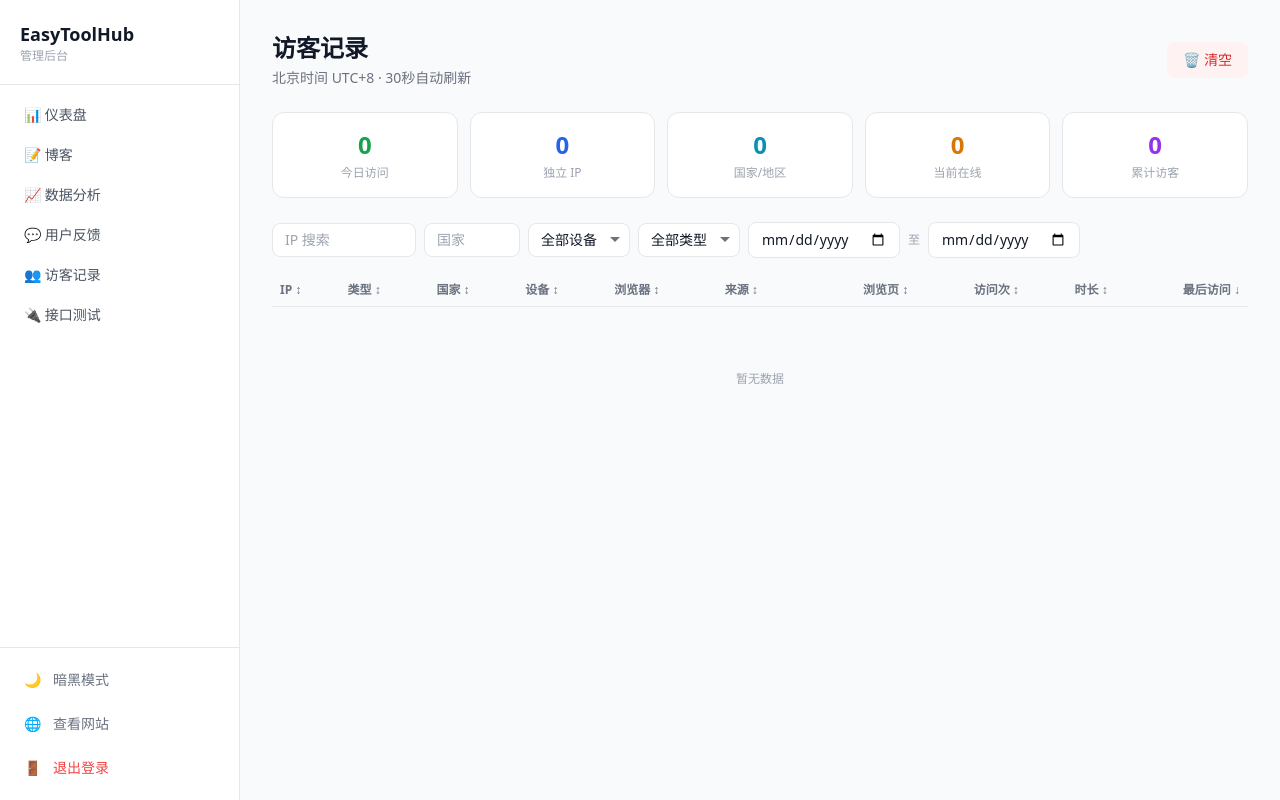
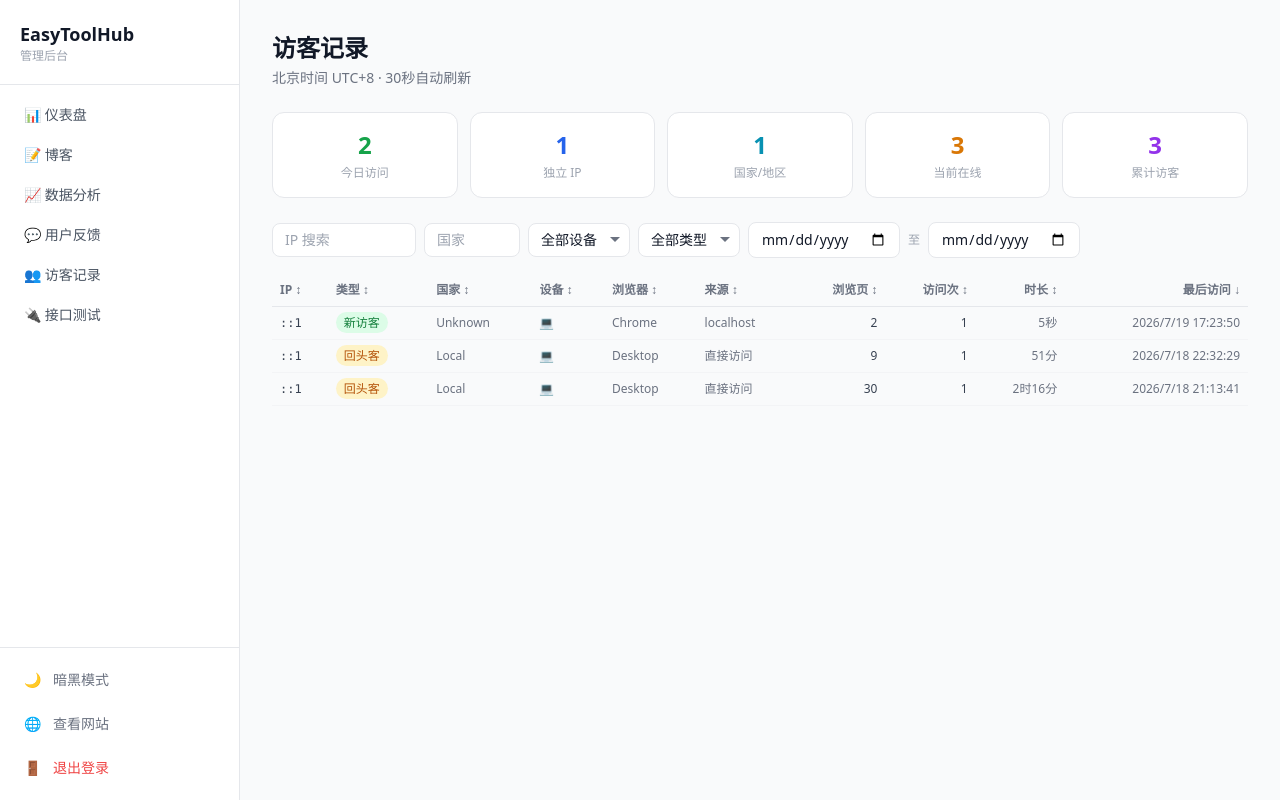
Before and after one commit to CastleDude/easytoolhub, a Next.js app: page /admin/visitors in a window 1280 px wide. Built offline with nearby package versions, Linux system fonts and the light colour scheme.

Commit message:
feat: migrate old visitor data + remove delete button

```diff
--- a/src/app/admin/visitors/page.tsx
+++ b/src/app/admin/visitors/page.tsx
@@ -136,15 +136,6 @@ export default function VisitorsPage() {
             北京时间 UTC+8 · 30秒自动刷新
           </p>
         </div>
-        <button
-          onClick={() => {
-            if (!confirm("确定清空？")) return;
-            fetch("/api/admin/visitors?action=clear").then(() => { setData([]); setTotal(0); });
-          }}
-          className="px-4 py-2 text-sm bg-red-50 dark:bg-red-950 text-red-600 rounded-lg hover:bg-red-100"
-        >
-          🗑 清空
-        </button>
       </div>
 
       {/* Stats cards */}
--- /dev/null
+++ b/src/data/visitor-logs.json
@@ -0,0 +1,53 @@
+[
+  {
+    "id": 1,
+    "ip": "::1",
+    "country": "Unknown",
+    "page": "/",
+    "referrer": "http://localhost:3000/en",
+    "referrerSource": "localhost",
+    "userAgent": "Mozilla/5.0 (Windows NT 10.0; Win64; x64) AppleWebKit/537.36 (KHTML, like Gecko) Chrome/150.0.0.0 Safari/537.36",
+    "browser": "Chrome",
+    "device": "Desktop",
+    "visitType": "new",
+    "firstVisit": "2026-07-19T17:23:44.685+08:00",
+    "lastVisit": "2026-07-19T17:23:50.148+08:00",
+    "pageCount": 2,
+    "visitCount": 1,
+    "duration": 5
+  },
+  {
+    "id": 2,
+    "ip": "::1",
+    "country": "Local",
+    "page": "/",
+    "referrer": "",
+    "referrerSource": "直接访问",
+    "userAgent": "",
+    "browser": "Desktop",
+    "device": "Desktop",
+    "visitType": "returning",
+    "firstVisit": "2026-07-18T18:57:05.384+08:00",
+    "lastVisit": "2026-07-18T21:13:41.340+08:00",
+    "pageCount": 30,
+    "visitCount": 1,
+    "duration": 8195
+  },
+  {
+    "id": 3,
+    "ip": "::1",
+    "country": "Local",
+    "page": "/",
+    "referrer": "",
+    "referrerSource": "直接访问",
+    "userAgent": "",
+    "browser": "Desktop",
+    "device": "Desktop",
+    "visitType": "returning",
+    "firstVisit": "2026-07-18T21:41:17.605+08:00",
+    "lastVisit": "2026-07-18T22:32:29.619+08:00",
+    "pageCount": 9,
+    "visitCount": 1,
+    "duration": 3072
+  }
+]
```
